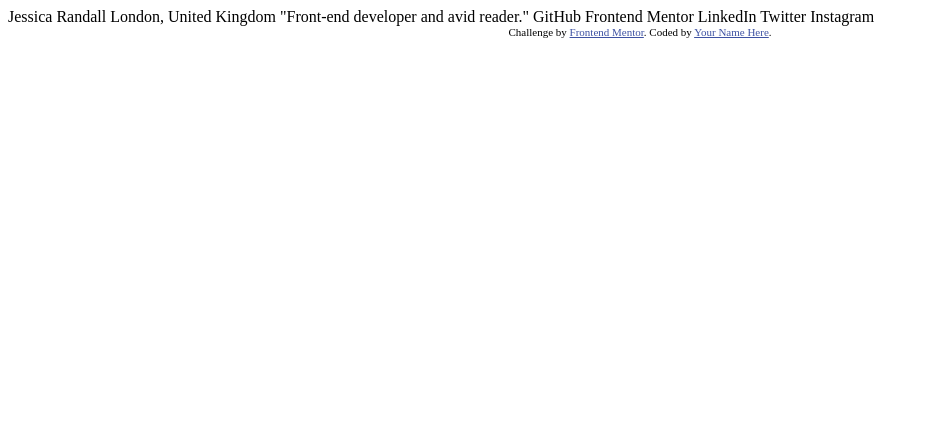
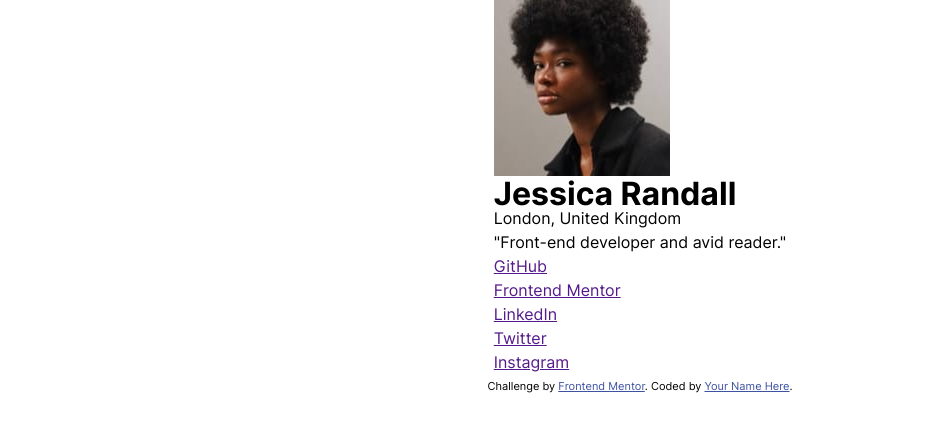
Before and after one commit to Onsmoosh/frontendmentor-social-links-profile, a plain HTML site: page index.html in a window 1280 px wide. Shown: the whole page, without its empty margins (0-929 px from the left). Drawn offline with Linux system fonts and the light colour scheme.

Commit message:
Add external stylesheet and restructure HTML layout
Introduced a new `styles.css` file for styling and linked it in the HTML. Redesigned the HTML structure to include a container and card layout with proper styling. Removed inline styles and replaced them with clean, maintainable CSS.

```diff
--- /dev/null
+++ b/css/styles.css
@@ -0,0 +1,39 @@
+@font-face {
+    font-family: Inter;
+    src: url(../assets/fonts/Inter-VariableFont_slnt_wght.ttf)
+}
+
+* {
+    box-sizing: border-box;
+    margin: 0;
+}
+
+img {
+    max-inline-size: 100%;
+}
+
+body {
+    font-family: Inter , sans-serif;
+    font-optical-sizing: auto;
+    line-height: 150%;
+    letter-spacing: 0;
+}
+
+.container {
+    max-block-size: 100vh;
+    display: flex;
+    justify-content: center;
+    align-items: center;
+    flex-direction: column;
+}
+
+.card a {
+    display: block;
+}
+
+.attribution {
+    font-size: 11px;
+    text-align: center; }
+.attribution a {
+    color: hsl(228, 45%, 44%);
+}
--- a/index.html
+++ b/index.html
@@ -3,32 +3,33 @@
 <head>
   <meta charset="UTF-8">
   <meta name="viewport" content="width=device-width, initial-scale=1.0"> <!-- displays site properly based on user's device -->
-
+  <link rel="stylesheet" type="text/css" href="css/styles.css">
   <link rel="icon" type="image/png" sizes="32x32" href="./assets/images/favicon-32x32.png">
 
   <title>Frontend Mentor | Social links profile</title>
 
   <!-- Feel free to remove these styles or customise in your own stylesheet 👍 -->
   <style>
-    .attribution { font-size: 11px; text-align: center; }
-    .attribution a { color: hsl(228, 45%, 44%); }
+
   </style>
 </head>
 <body>
-
-  Jessica Randall
-  London, United Kingdom
-  "Front-end developer and avid reader."
-
-  GitHub
-  Frontend Mentor
-  LinkedIn
-  Twitter
-  Instagram
-
+<div class="container">
+  <div class="card">
+    <img src="assets/images/avatar-jessica.jpeg" alt="avatar of jessica">
+    <h1>Jessica Randall</h1>
+    <p class="location">London, United Kingdom</p>
+    <p class="bio">"Front-end developer and avid reader."</p>
+    <a href="">GitHub</a>
+    <a href="">Frontend Mentor</a>
+    <a href="">LinkedIn</a>
+    <a href="">Twitter</a>
+    <a href="">Instagram</a>
+  </div>
   <div class="attribution">
     Challenge by <a href="https://www.frontendmentor.io?ref=challenge" target="_blank">Frontend Mentor</a>.
     Coded by <a href="#">Your Name Here</a>.
   </div>
+</div>
 </body>
 </html>
```
Also changed, not shown: assets/fonts/Inter-VariableFont_slnt_wght.ttf (renamed from assets/fonts/Inter-VariableFont_slnt,wght.ttf).
